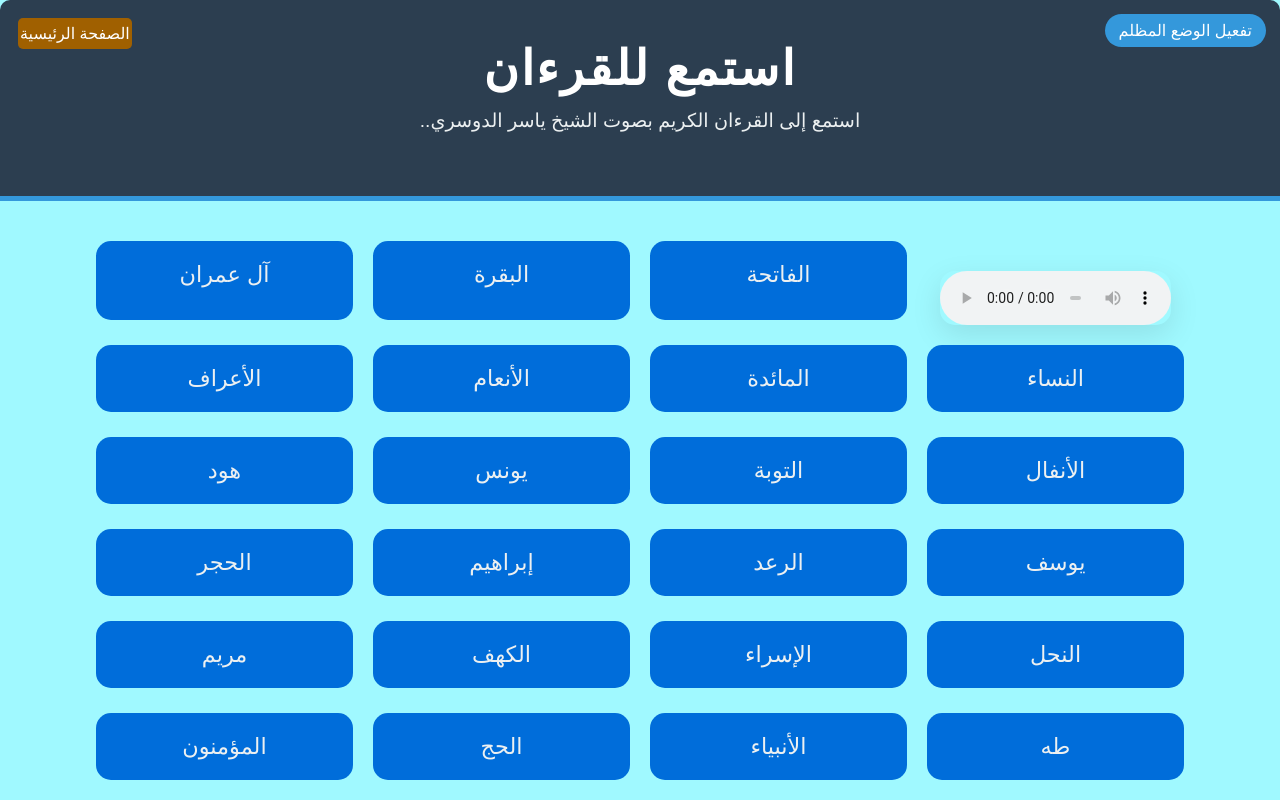
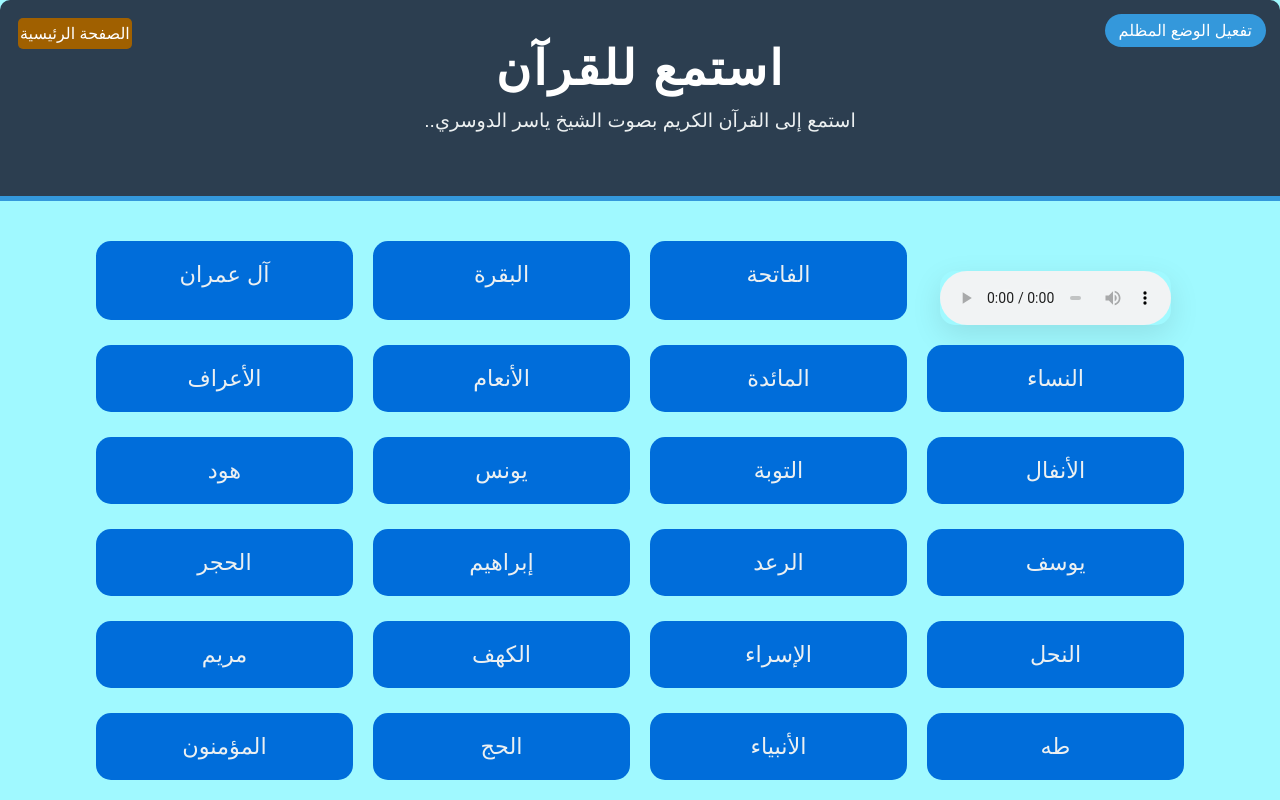
Before and after one commit to amr-794/AmrAbdelhady, a plain HTML site: page qur'an/index.html in a window 1280 px wide. Shown: the top 800 px of the page. Drawn offline with Linux system fonts and the light colour scheme.

Commit message:
Update index.html

```diff
--- a/qur'an/index.html
+++ b/qur'an/index.html
@@ -3,7 +3,7 @@
 <head>
     <meta charset="UTF-8">
     <meta name="viewport" content="width=device-width, initial-scale=1.0">
-    <title>القرءان الكريم</title>
+    <title>القرآن الكريم</title>
     <link rel="stylesheet" href="https://cdnjs.cloudflare.com/ajax/libs/font-awesome/6.0.0-beta3/css/all.min.css">
     <style>
         /* الأنماط الأساسية */
@@ -174,8 +174,8 @@
     <a href="https://amr-794.github.io/AmrAbdelhady/index.html" class="main-page">
 الصفحة الرئيسية
     </a>
-    <h1>استمع للقرءان</h1>
-    <p class="description">استمع إلى القرءان الكريم بصوت الشيخ ياسر الدوسري..</p>
+    <h1>استمع للقرآن</h1>
+    <p class="description">استمع إلى القرآن الكريم بصوت الشيخ ياسر الدوسري..</p>
 </header>
 
 <button class="dark-mode-toggle" onclick="toggleDarkMode()">تفعيل الوضع المظلم</button>
```
